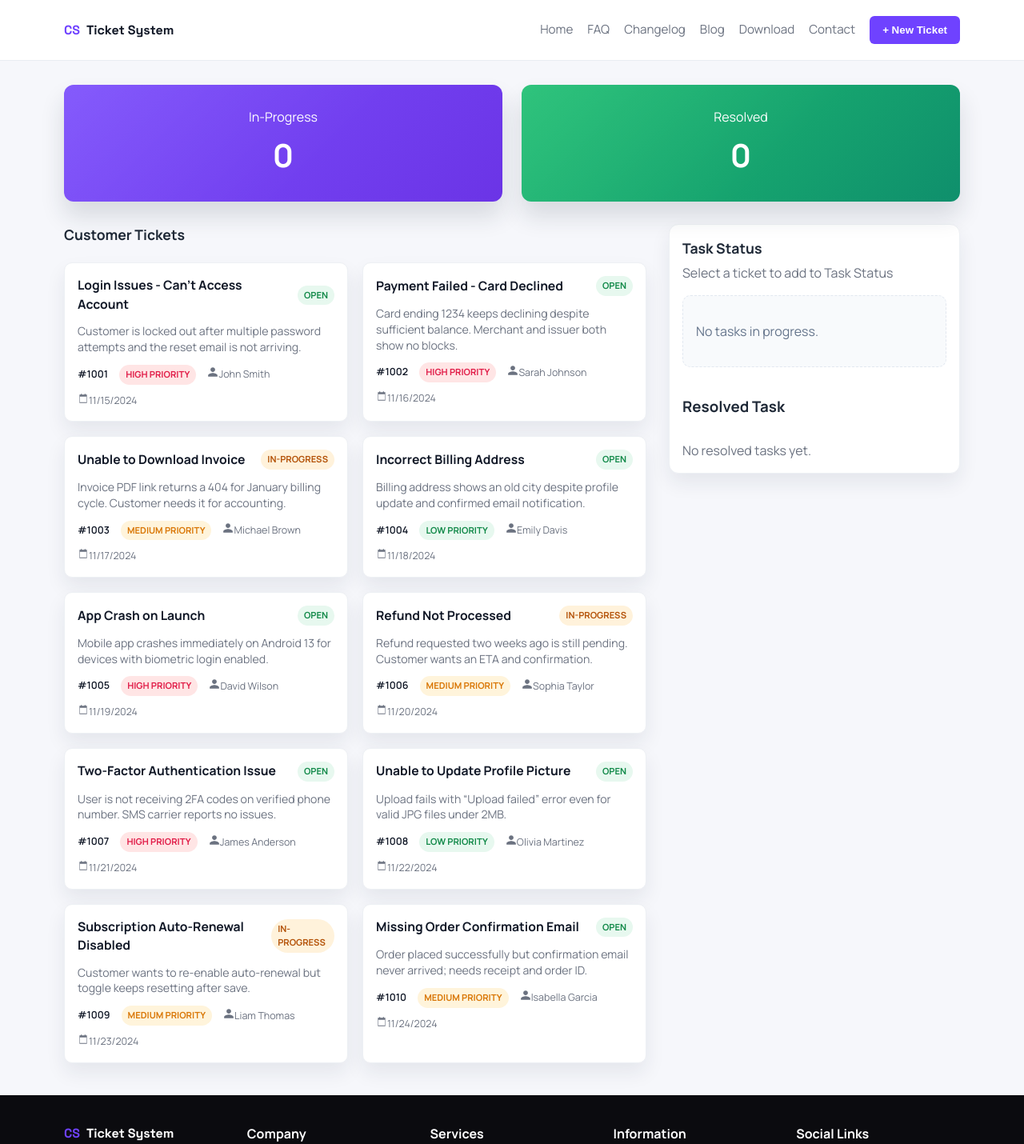
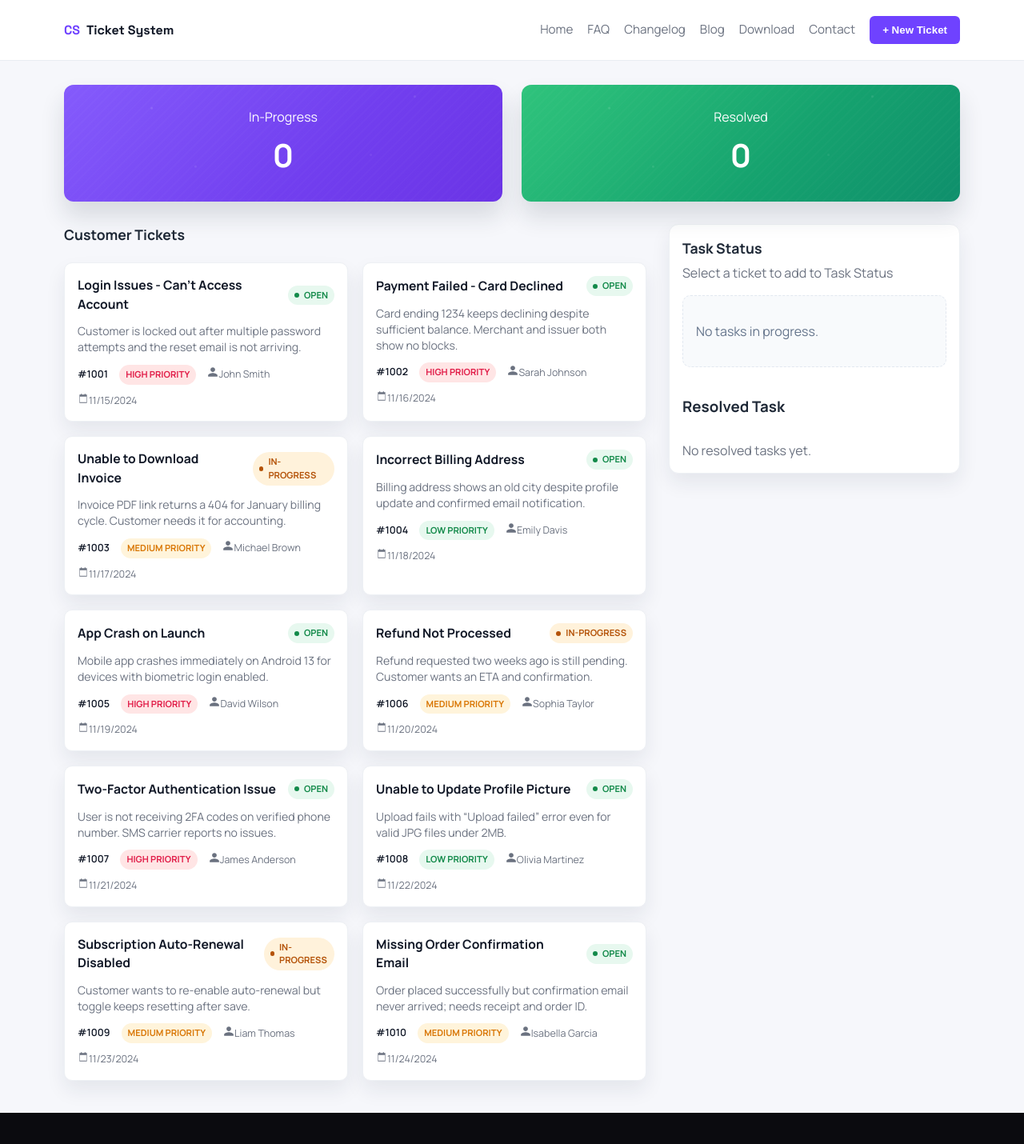
Before and after one commit to mdOmarfaruk151/customer-support-zone, a React (Vite) app: page / in a window 1280 px wide. Shown: the top 1430 px of the page at 80% size. Built offline with nearby package versions, Linux system fonts and the light colour scheme.

Commit message:
Refine visuals and document preview

```diff
--- a/src/App.css
+++ b/src/App.css
@@ -95,6 +95,7 @@
   align-items: center;
   text-align: center;
   box-shadow: 0 18px 30px rgba(31, 41, 55, 0.14);
+  background-size: cover;
 }
 
 .stat-card::after {
@@ -112,6 +113,19 @@
 
 .stat-green {
   background: linear-gradient(135deg, #1fbf72, #0f8f6c);
+}
+
+.stat-card::before {
+  content: '';
+  position: absolute;
+  inset: 0;
+  opacity: 0.25;
+  background-image: radial-gradient(circle at 20% 20%, rgba(255, 255, 255, 0.45) 1px, transparent 2px),
+    radial-gradient(circle at 80% 10%, rgba(255, 255, 255, 0.35) 1px, transparent 2px),
+    radial-gradient(circle at 30% 70%, rgba(255, 255, 255, 0.35) 1px, transparent 2px),
+    radial-gradient(circle at 70% 60%, rgba(255, 255, 255, 0.25) 1px, transparent 2px),
+    repeating-linear-gradient(135deg, rgba(255, 255, 255, 0.08) 0 2px, transparent 2px 8px);
+  pointer-events: none;
 }
 
 .stat-label {
@@ -222,6 +236,15 @@
   display: inline-flex;
   align-items: center;
   gap: 6px;
+}
+
+.status-pill::before {
+  content: '';
+  width: 6px;
+  height: 6px;
+  border-radius: 999px;
+  background: currentColor;
+  display: inline-block;
 }
 
 .status-open {
@@ -361,6 +384,22 @@
   color: #ffffff;
 }
 
+.social li {
+  display: flex;
+  align-items: center;
+  gap: 8px;
+}
+
+.social li::before {
+  content: '';
+  width: 10px;
+  height: 10px;
+  border-radius: 999px;
+  border: 1px solid #6b7280;
+  background: transparent;
+  display: inline-block;
+}
+
 .footer-bottom {
   text-align: center;
   margin-top: 24px;
```
Also changed, not shown: 1 other file (tests, documents, lock files or other folders).
